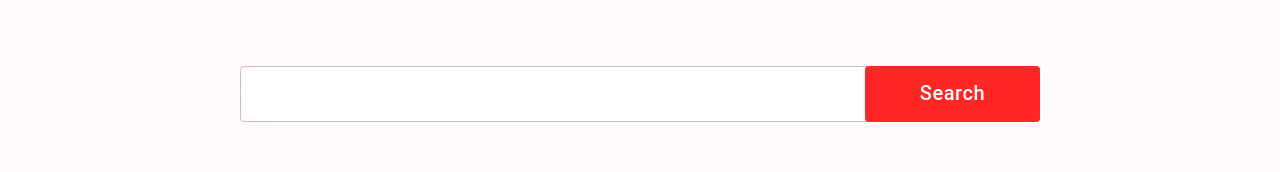
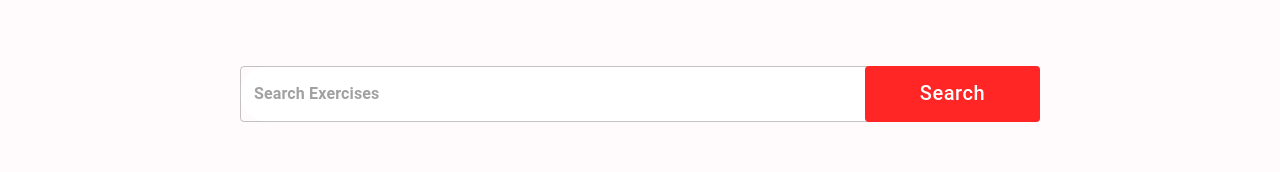
Before and after one commit to barbarosihtiyar/Fitness-App, a React (Create React App) app in the folder fitness-app/: page / in a window 1280 px wide. Shown: the part 1138-1310 px from the top of the page. Built offline with nearby package versions, Linux system fonts and the light colour scheme.

Commit message:
fetchData

```diff
--- a/fitness-app/src/components/SearchExercises.js
+++ b/fitness-app/src/components/SearchExercises.js
@@ -1,12 +1,14 @@
 import React from 'react';
 import {Box,Button,Stack,TextField,Typography} from '@mui/material'
 import {useState,useEffect} from 'react';
+import {exerciseOptions , fetchData} from '../utils/fetchData';
 
 function SearchExercises() {
   const [search,setSearch] = useState("");
   const handleSearch = async () => {
     if(search) {
-      // const exercisesData = await fetchDate();
+      const exercisesData = await fetchData('https://exercisedb.p.rapidapi.com/exercises/bodyPartList', exerciseOptions);
+    console.log(exercisesData);
     }
   }
   return (
@@ -22,7 +24,7 @@ function SearchExercises() {
        <TextField
       value={search}
       onChange={(e) => setSearch(e.target.value.toLowerCase)}
-      placeHolder="Search Exercises"
+      placeholder="Search Exercises"
       type="text"
       sx = {{
         input : {fontWeight : "700" ,
--- a/fitness-app/src/utils/fetchData.js
+++ b/fitness-app/src/utils/fetchData.js
@@ -1,17 +1,15 @@
 export const exerciseOptions = {
-  method: 'GET',
-  headers: {
-    'X-RapidAPI-Host': 'exercisedb.p.rapidapi.com',
-    'X-RapidAPI-Key': process.env.REACT_APP_RAPID_API_KEY
-  }
-};
+    method: 'GET',
+    headers: {
+      'X-RapidAPI-Host': 'exercisedb.p.rapidapi.com',
+      'X-RapidAPI-Key': process.env.REACT_APP_RAPID_API_KEY,
+    },
+  };
 
 
-export const fetchData = async (url,options) => {
-
-    const response = await fetch(url,options);
+  export const fetchData = async (url, options) => {
+    const response = await fetch(url, options);
     const data = await response.json();
 
     return data;
-
-}
+  };
```
